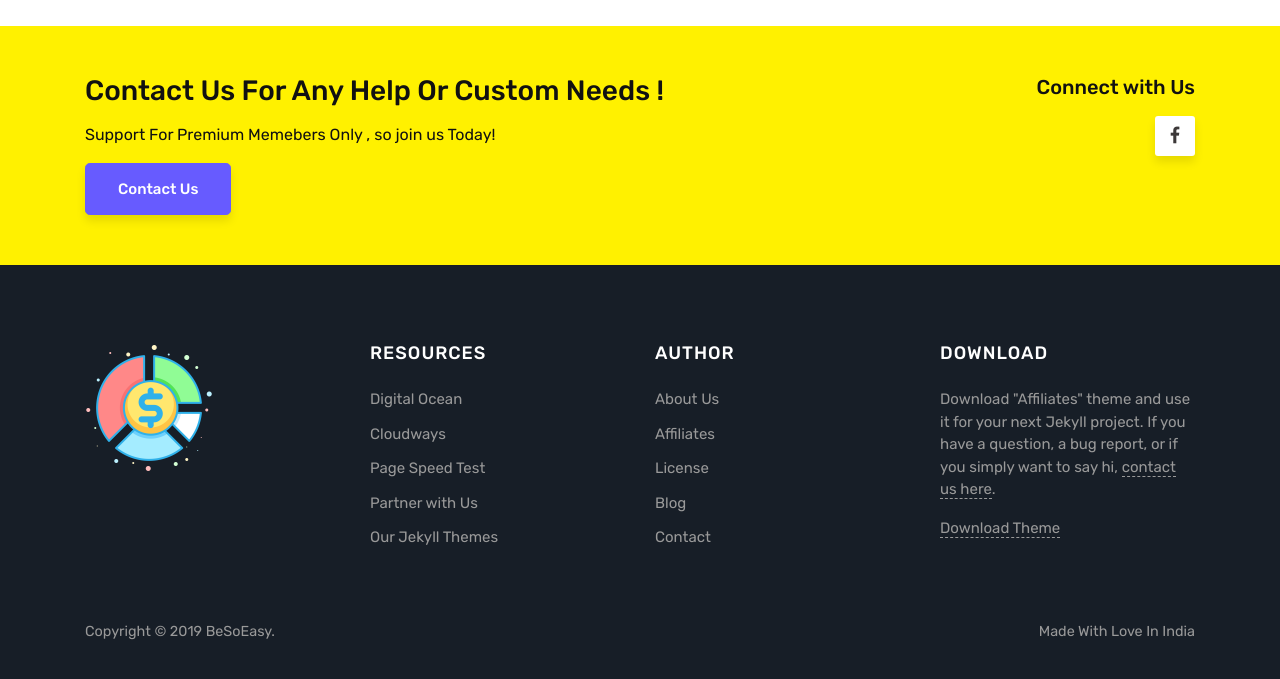
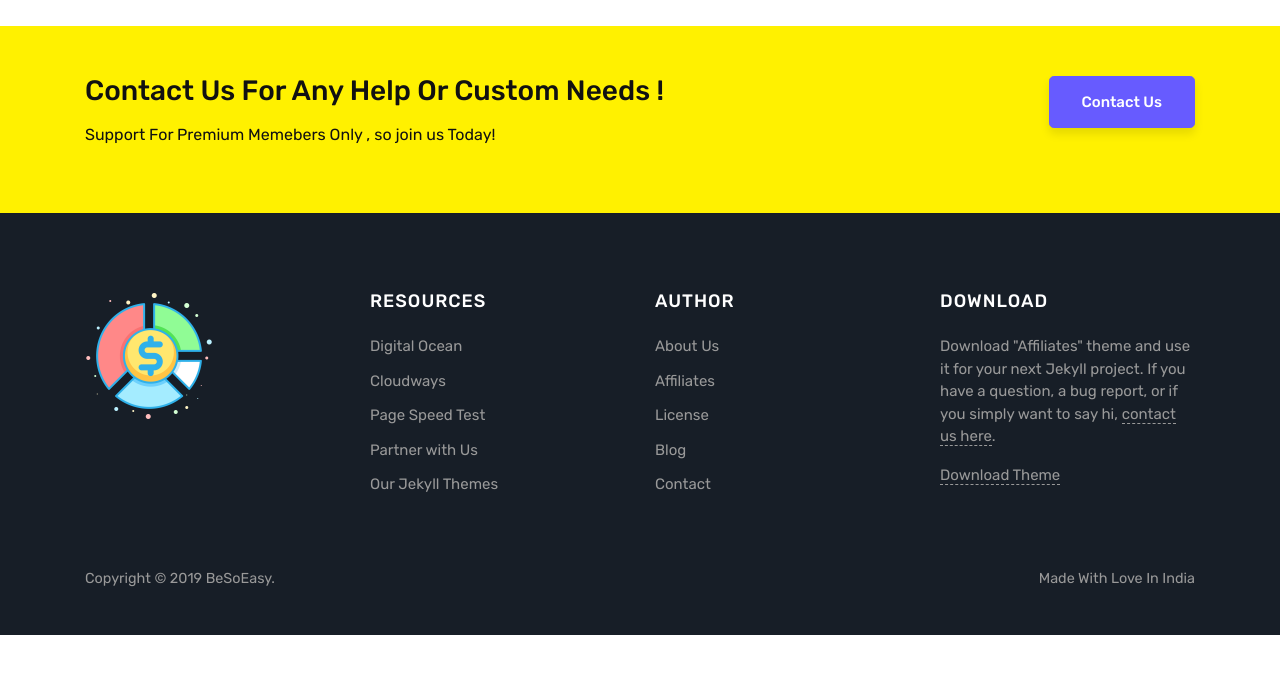
Before and after one commit to shochak2510/besoeasy.github.io, a Jekyll site: the page built from index.html, in a window 1280 px wide and 900 px high, scrolled down 1439 px, cut to the strip 212-891 px from the top of the window. Built offline with Jekyll 4.4.1, drawn with Linux system fonts in a browser that asks for light colours; the list of posts is cut into pages by our own code; after the commit the page ends 2286 px from its top, so only the background shows below that.

Commit message:
Update default.html

```diff
--- a/_layouts/default.html
+++ b/_layouts/default.html
@@ -117,11 +117,9 @@
                 <div class="col-md-8">
                     <h3>Contact Us For Any Help Or Custom Needs !</h3>
                     <p>Support <span> For Premium Memebers Only </span>, so join us <span class="risk-free">Today!</span></p>
-<a class="btn btn-primary btn-lg" href="{{ site.baseurl }}/contact" >Contact Us</a>
                 </div>
                 <div class="col-md-4 text-right footersocial">
-                    <h5>Connect with Us</h5>
-                     <i class="fa fa-facebook"></i>
+                <a class="btn btn-primary btn-lg" href="{{ site.baseurl }}/contact" >Contact Us</a>
                 </div>
             </div>
         </div>
```
